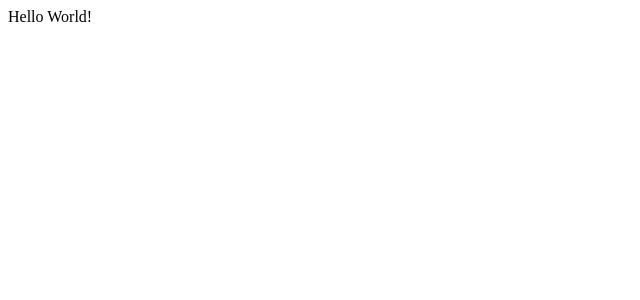
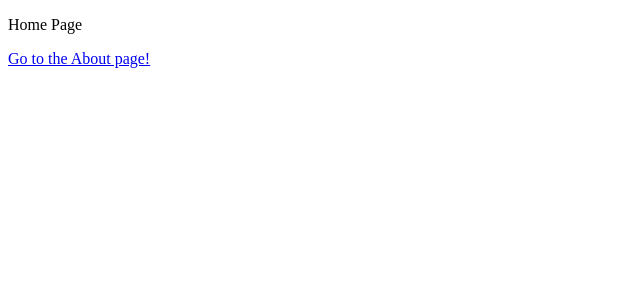
Before and after one commit to pesto-students/juntos-frontend, a React (Create React App) app: page / in a window 1280 px wide. Shown: the top 300 px of the page, without its empty margins (0-640 px from the left). Built offline with nearby package versions, Linux system fonts and the light colour scheme.

Commit message:
Setup react-router
1. Dummy routes setup
2. Add documentation related to project structure.

```diff
--- /dev/null
+++ b/src/About/About.tsx
@@ -0,0 +1,13 @@
+import React from "react";
+import { Link, RouteComponentProps } from "react-router-dom";
+
+const AboutPage: React.FunctionComponent<RouteComponentProps<any>> = () => {
+  return (
+    <div>
+      <p>About Page</p>
+      <Link to="/">Go to the home page!</Link>
+    </div>
+  );
+};
+
+export default AboutPage;
--- /dev/null
+++ b/src/Error/NoPageFound.tsx
@@ -0,0 +1,7 @@
+import React from "react";
+
+const NoPageFound: React.FunctionComponent = () => {
+  return <h1>No Page Found!</h1>;
+};
+
+export default NoPageFound;
--- /dev/null
+++ b/src/Home/Home.tsx
@@ -0,0 +1,19 @@
+import React from "react";
+import { Link, RouteComponentProps } from "react-router-dom";
+
+interface IPage {
+  name: string
+}
+
+const HomePage: React.FunctionComponent<IPage & RouteComponentProps<any>> = ({
+  name,
+}) => {
+  return (
+    <div>
+      <p>{name}</p>
+      <Link to="/about">Go to the About page!</Link>
+    </div>
+  );
+};
+
+export default HomePage;
--- a/src/application.tsx
+++ b/src/application.tsx
@@ -1,7 +1,37 @@
-import React from "react";
+import React, { Suspense } from "react";
+import {
+  BrowserRouter,
+  Route,
+  Switch,
+  RouteComponentProps,
+} from "react-router-dom";
+import routes from "./common/routes";
 
-const application: React.FC = () => {
-  return <div>Hello World!</div>;
+const Application: React.FunctionComponent<{}> = (props) => {
+  return (
+    <BrowserRouter>
+      <Suspense fallback={<h1>Loading...</h1>}>
+        <Switch>
+          {routes.map((route, index) => {
+            return (
+              <Route
+                key={index}
+                path={route.path}
+                exact={route.exact}
+                render={(props: RouteComponentProps<any>) => (
+                  <route.component
+                    name={route.name}
+                    {...props}
+                    {...route.props}
+                  />
+                )}
+              />
+            );
+          })}
+        </Switch>
+      </Suspense>
+    </BrowserRouter>
+  );
 };
 
-export default application;
+export default Application;
--- /dev/null
+++ b/src/common/interface.ts
@@ -0,0 +1,7 @@
+export default interface IRoute {
+  path?: string;
+  exact?: boolean;
+  component: any;
+  name?: string;
+  props?: any;
+}
--- /dev/null
+++ b/src/common/pageRoutes.ts
@@ -0,0 +1,5 @@
+export const HOME = "/";
+export const AUTH = "/auth";
+export const ABOUT = "/about";
+export const NO_PAGE_FOUND = "/no-page";
+export const FORGET_PASSWORD = "/forget-password";
--- /dev/null
+++ b/src/common/routes.ts
@@ -0,0 +1,34 @@
+import React from "react";
+
+import IRoute from "./interface";
+import * as pageRoutes from "./pageRoutes";
+//Lazy routes
+const HomePage = React.lazy(() => import("../Home/Home"));
+const AboutPage = React.lazy(() => import("../About/About"));
+const Auth = React.lazy(() => import("../Auth/Auth"));
+const NoPagefound = React.lazy(() => import("../Error/NoPageFound"));
+
+const routes: IRoute[] = [
+  {
+    path: pageRoutes.HOME,
+    name: "Home Page",
+    component: HomePage,
+    exact: true,
+  },
+  {
+    path: pageRoutes.ABOUT,
+    component: AboutPage,
+    exact: true,
+  },
+  {
+    path: pageRoutes.AUTH,
+    component: Auth,
+    exact: true,
+  },
+  {
+    component: NoPagefound,
+    exact: false,
+  },
+];
+
+export default routes;
```
Also changed, not shown: 1 other file (tests, documents, lock files or other folders).
